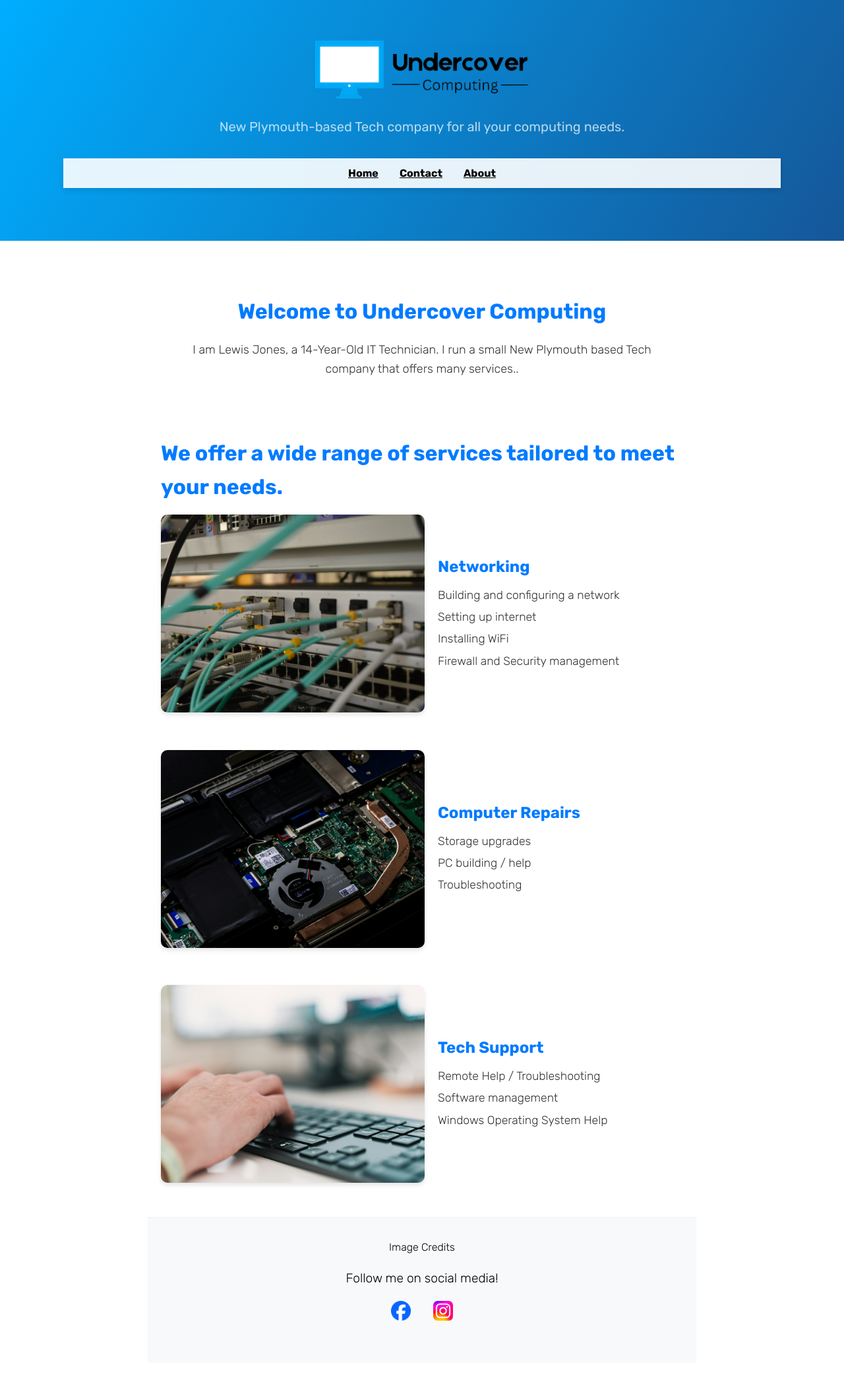
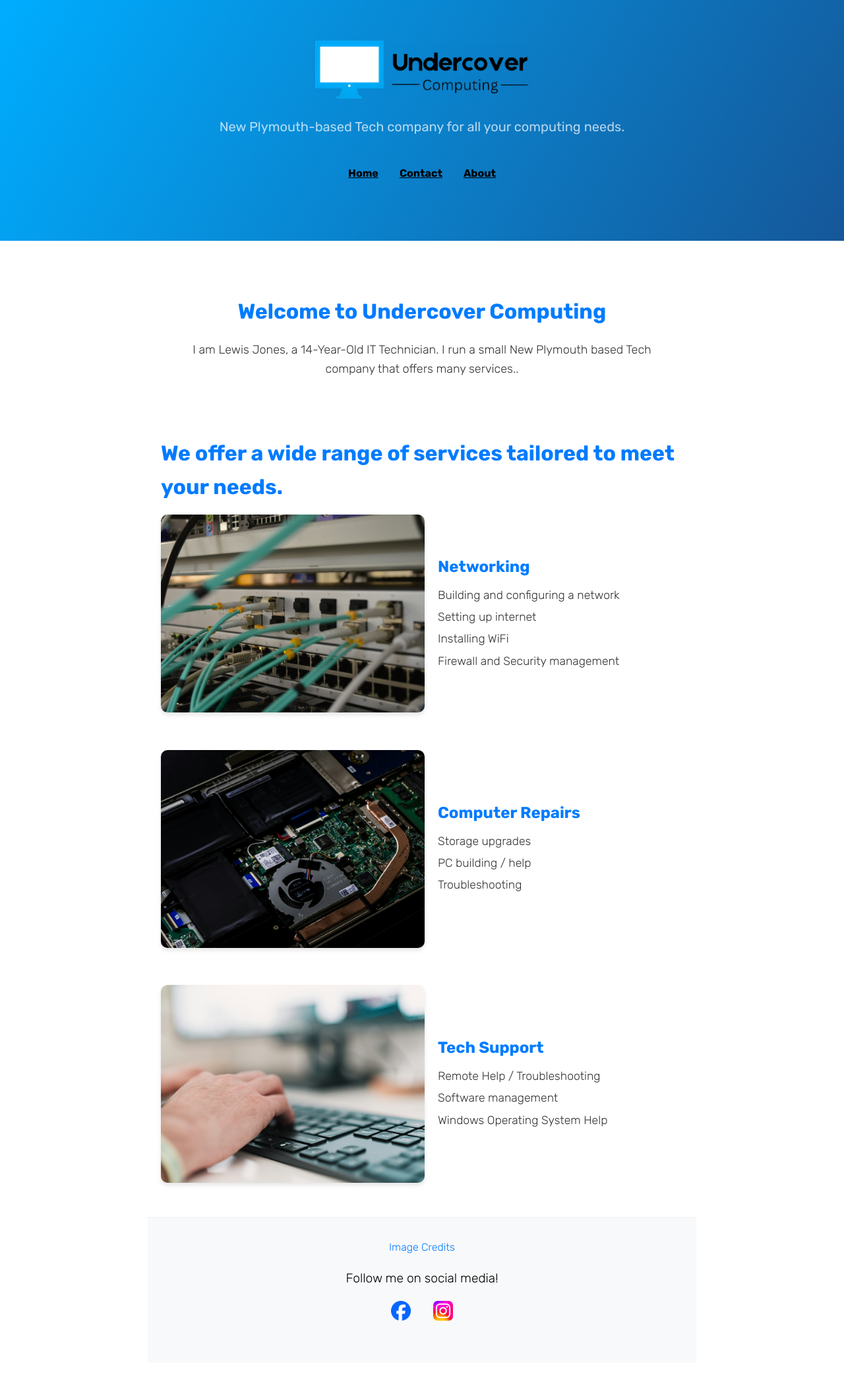
Before and after one commit to UndercoverComputing/undercovercomputing.com, a Jekyll site: the page index.html, which Jekyll copies as it is, in a window 1280 px wide. Shown: the whole page at 66% size. Built offline with Jekyll 4.4.1, drawn with Linux system fonts in a browser that asks for light colours.

Commit message:
Update style.scss

```diff
--- a/assets/css/style.scss
+++ b/assets/css/style.scss
@@ -37,13 +37,13 @@
 /* Links */
 a {
     text-decoration: none;
-    color: black;
+    color: #007bff;  /* Default color (e.g., blue) */
     transition: color 0.3s ease, text-decoration 0.3s ease;
 }
 
 a:hover {
     text-decoration: underline;
-    color: #0056b3;
+    color: #0056b3;  /* Color when hovered (e.g., darker blue) */
 }
 
 /* Fade Animations */
@@ -63,12 +63,12 @@
     display: flex;
     justify-content: center;
     gap: 2rem;
-    background-color: rgba(255, 255, 255, 0.9);
+    background-color: transparent;  /* Remove background */
     position: sticky;
     top: 0;
     z-index: 1000;
     padding: 10px 0;
-    box-shadow: 0 4px 8px rgba(0, 0, 0, 0.1);
+    box-shadow: none;  /* Remove any shadow if added */
 }
 
 .nav-link:link,
@@ -97,11 +97,14 @@
 
 /* Footer */
 footer {
+    width: 100%;  /* Ensure full width */
     background-color: #f8f9fa;
     text-align: center;
     padding: 40px 20px;
     border-top: 1px solid #eaeaea;
     color: #000;
+    position: relative;  /* Ensure it respects the layout */
+    left: 0;  /* Make sure it's aligned to the left */
 }
 
 footer ul {
```
